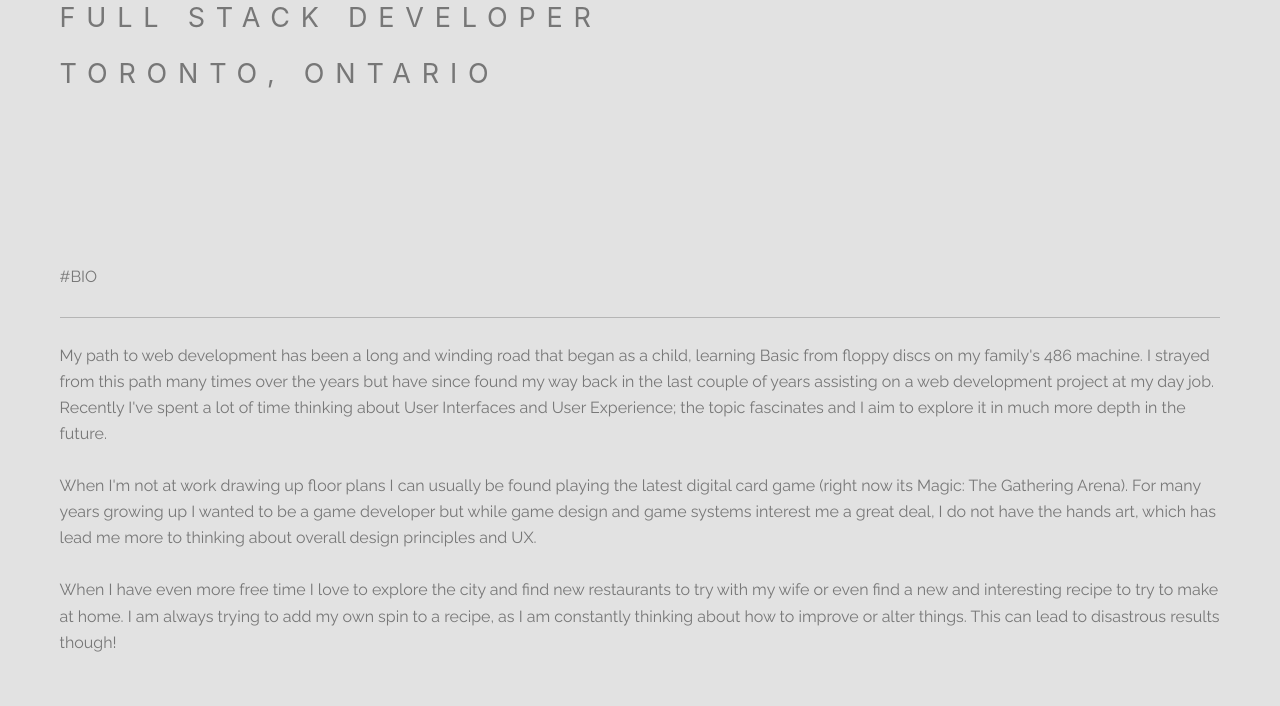
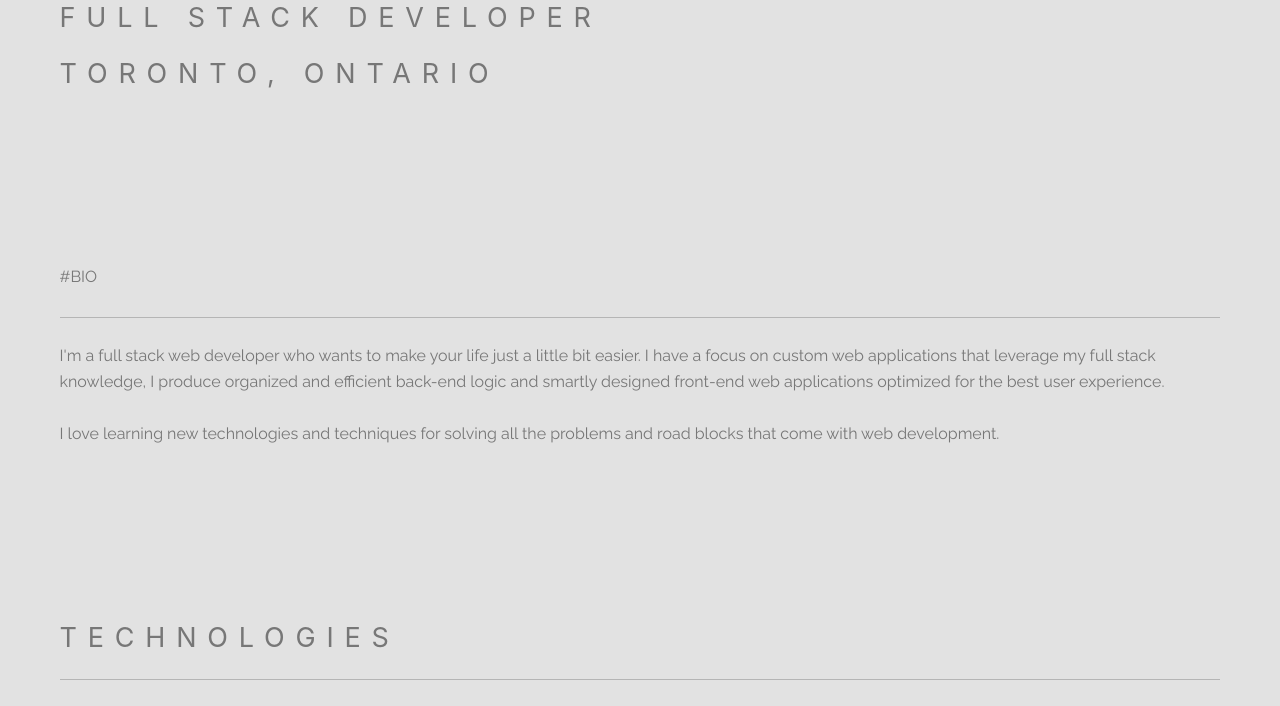
Before and after one commit to michaelhrivnak/portfolio-gatsby, a Gatsby site: page / in a window 1280 px wide. Shown: the part 203-909 px from the top of the page. Built offline with nearby package versions, Linux system fonts and the light colour scheme; Gatsby itself is replaced by a stand-in of ours; some packages are replaced by stand-ins of ours.

Commit message:
updated bio

```diff
--- a/src/markdown/bio.md
+++ b/src/markdown/bio.md
@@ -5,15 +5,6 @@ title: 'Bio'
 #BIO
 ***
 
-My path to web development has been a long and winding road that began as a child, learning Basic from floppy discs on my family's 486 machine.
-I strayed from this path many times over the years but have since found my way back in the last couple of years assisting on a web development
-project at my day job. Recently I've spent a lot of time thinking about User Interfaces and User Experience; the topic fascinates
-and I aim to explore it in much more depth in the future.
+I'm a full stack web developer who wants to make your life just a little bit easier. I have a focus on custom web applications that leverage my full stack knowledge, I produce organized and efficient back-end logic and smartly designed front-end web applications optimized for the best user experience.
 
-When I'm not at work drawing up floor plans I can usually be found playing the latest digital card game (right now its Magic: The Gathering Arena).
-For many years growing up I wanted to be a game developer but while game design and game systems interest me a great deal, I do not have the hands
-art, which has lead me more to thinking about overall design principles and UX.
-
-When I have even more free time I love to explore the city and find new restaurants to try with my wife or even find a new and interesting recipe to try
-to make at home. I am always trying to add my own spin to a recipe, as I am constantly thinking about how to improve or alter things. This can lead
-to disastrous results though!
+I love learning new technologies and techniques for solving all the problems and road blocks that come with web development.
```
